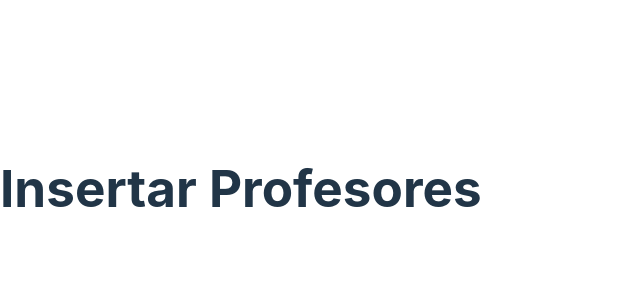
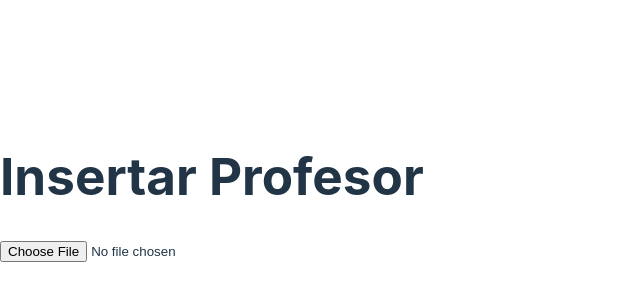
Before and after one commit to sempereluismi/modular, a React (Vite) app in the folder client/: page /insertar/profesores in a window 1280 px wide. Shown: the part 212-512 px from the top of the page, without its empty margins (0-640 px from the left). Built offline with nearby package versions, Linux system fonts and the light colour scheme.

Commit message:
fix insertarProfesorPage

```diff
--- a/client/src/views/InsertarProfesorPage.jsx
+++ b/client/src/views/InsertarProfesorPage.jsx
@@ -1,5 +1,27 @@
-export function InsertarProfesorPage(){
-    return (
-        <h1>Insertar Profesores</h1>
-    )
+import { useState } from "react";
+
+export function InsertarProfesorPage() {
+  const [selectedFile, setSelectedFile] = useState(null);
+
+  const handleFileChange = (event) => {
+    const file = event.target.files[0];
+    setSelectedFile(file);
+  };
+
+  return (
+    <>
+      <h1>Insertar Profesor</h1>
+      <div>
+        <input type="file" onChange={handleFileChange} accept="text/csv" />
+        {selectedFile && (
+          <div>
+            <p>Nombre del archivo: {selectedFile.name}</p>
+            <p>Tamaño del archivo: {selectedFile.size} bytes</p>
+            <p>Tipo del archivo: {selectedFile.type}</p>
+            <p>Última modificación: {selectedFile.lastModifiedDate.toLocaleDateString()}</p>
+          </div>
+        )}
+      </div>
+    </>
+  );
 }
```
